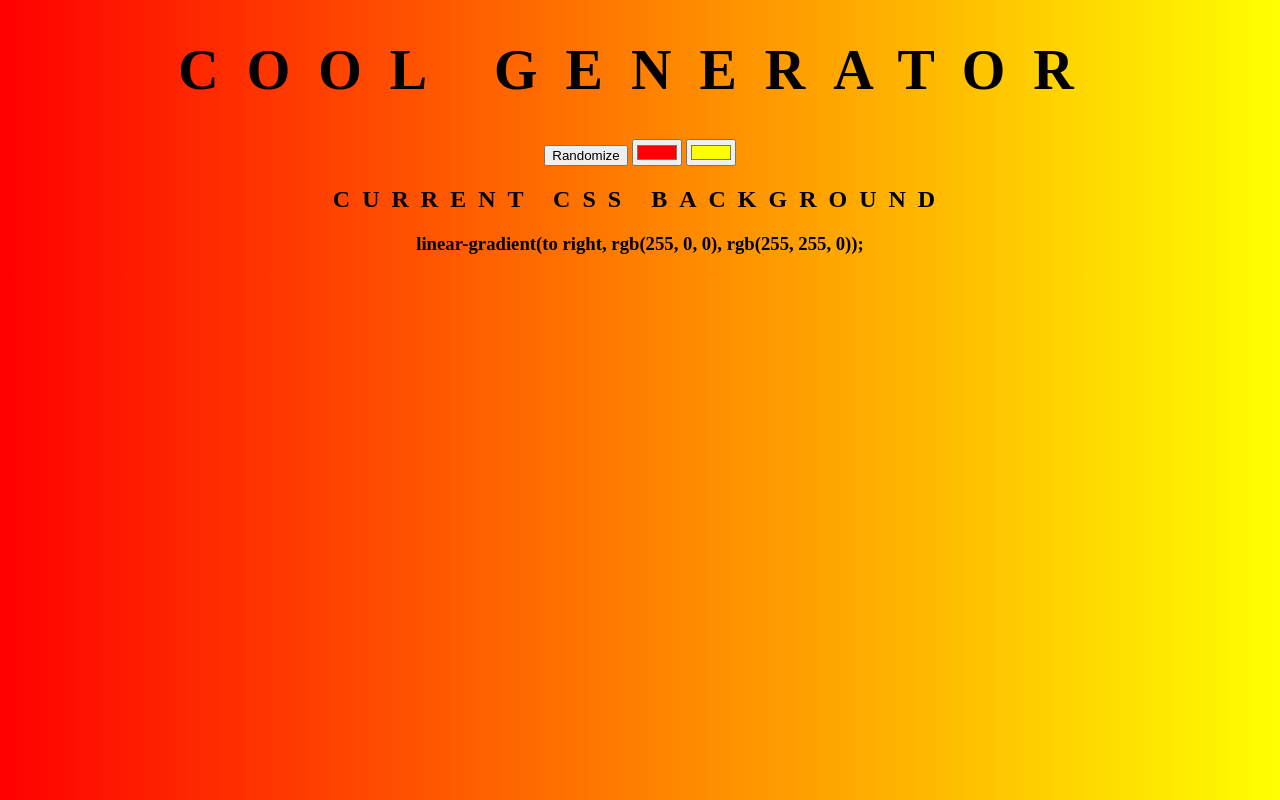
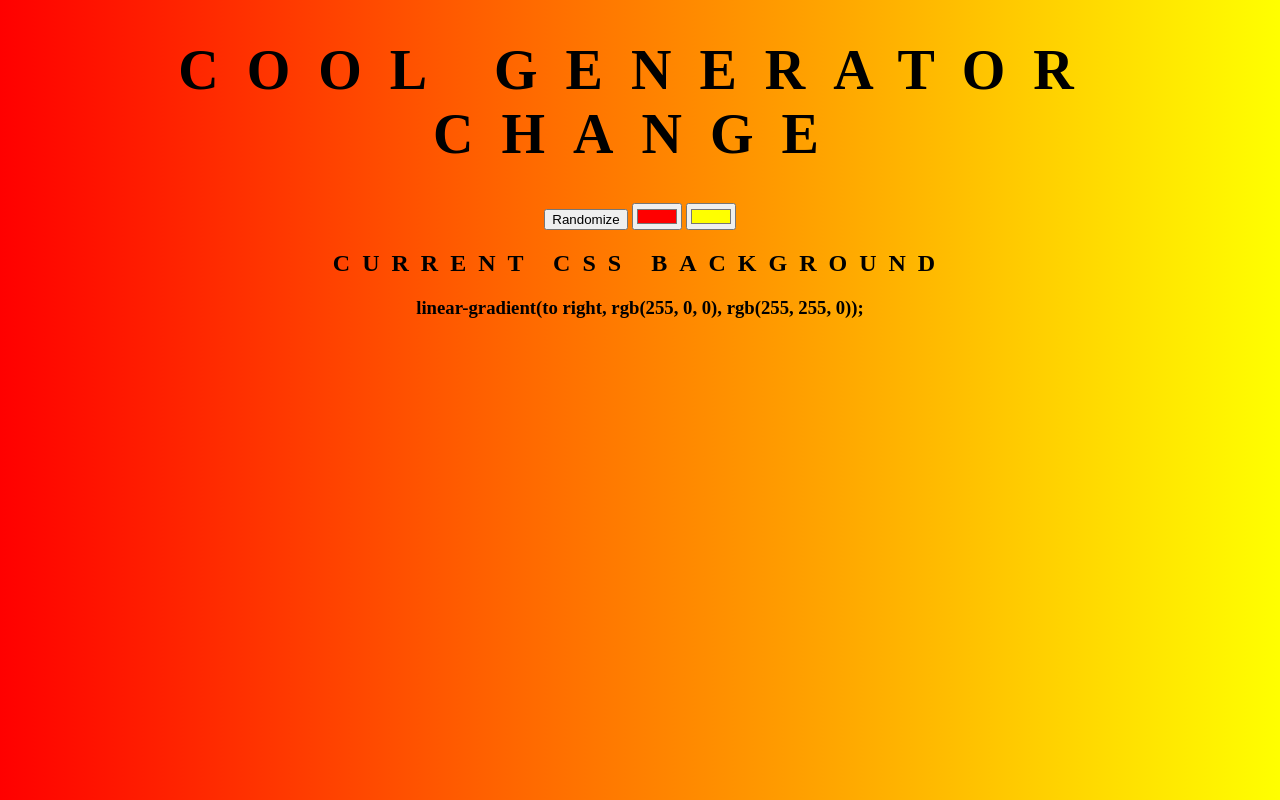
Before and after one commit to alberthk/gitpractice, a plain HTML site: page index.html in a window 1280 px wide. Drawn offline with Linux system fonts and the light colour scheme.

Commit message:
new text

```diff
--- a/index.html
+++ b/index.html
@@ -5,7 +5,7 @@
 	<link rel="stylesheet" type="text/css" href="style.css">
 </head>
 <body id="gradient">
-	<h1>Cool Generator</h1>
+	<h1>COOL Generator change</h1>
 	<button id="random">Randomize</button>
 	<input oninput="setGradient()" class="color1" type="color" name="color1" value="#00ff00">
 	<input oninput="setGradient()" class="color2" type="color" name="color1" value="#ff0000">
```
